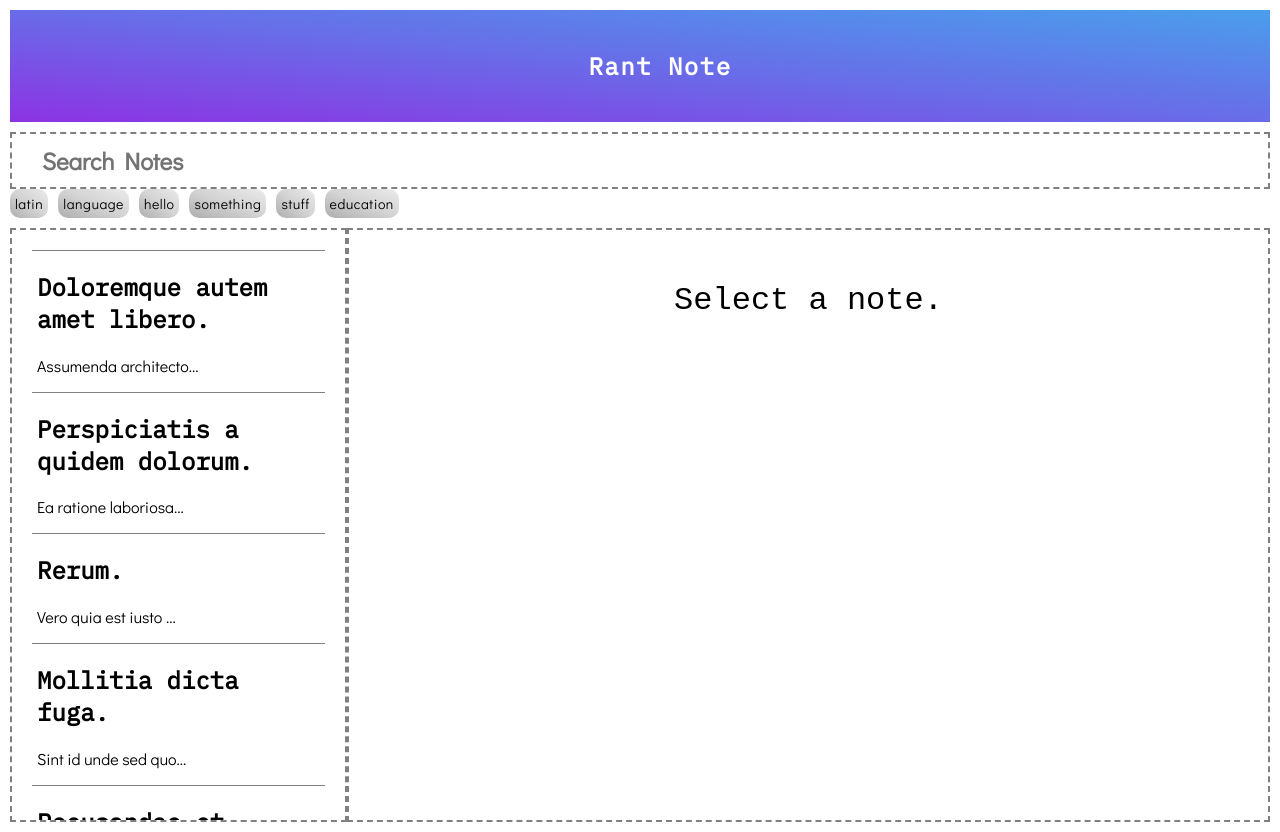
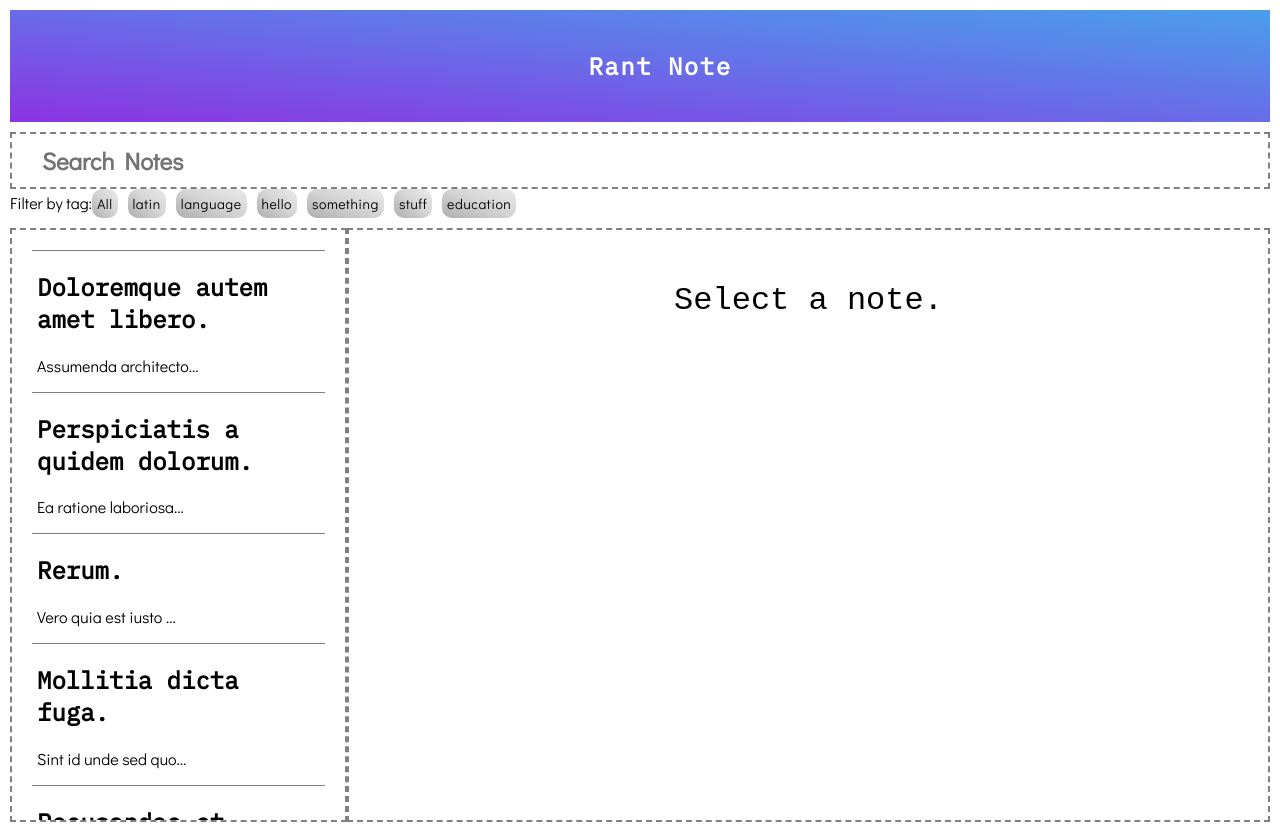
Before and after one commit to 1stofhername/react-rant-note, a React (Create React App) app: page / in a window 1280 px wide. Built offline with nearby package versions, Linux system fonts and the light colour scheme; data requests are answered from the project's data file.

Commit message:
Filter by tag selection

```diff
--- a/db/db.json
+++ b/db/db.json
@@ -23,7 +23,8 @@
       "tags": [
         "latin",
         "language",
-        "hello"
+        "hello",
+        "something"
       ]
     },
     {
@@ -103,7 +104,8 @@
       "body": "In alias in rerum dolorem architecto. Molestiae sunt qui. Et aperiam nihil. Nemo et odit ratione eum. Repellendus at sed sunt sed qui itaque ut debitis.\n \rAnimi sunt est incidunt occaecati eum dolores ea. Consectetur explicabo ut temporibus quibusdam non. Voluptatem eius sit. Ut facere possimus id deleniti voluptate. Laboriosam sed quia nihil perferendis in distinctio similique veniam.\n \rVero accusamus rem maxime sunt iste laborum consequatur eos. Aut asperiores ipsum nulla iusto fugit voluptatem delectus. Sint tenetur aut quidem accusamus alias iure earum ipsum culpa. Quo sit architecto.",
       "tags": [
         "latin",
-        "language"
+        "language",
+        "hello"
       ]
     },
     {
--- a/src/assets/css/brooke.css
+++ b/src/assets/css/brooke.css
@@ -224,7 +224,27 @@ button.tag {
   width:fit-content;
 }
 
-button.tag#add-new-tag {
+button.tag-selector {
+  display:inline;
+  background-image: linear-gradient(to right top, #adadad, #d3d3d3, #eceaea);
+  padding:5px;
+  border-radius: 10px;
+  margin-right: 10px;
+  color:black;
+  width:fit-content;
+}
+
+button[attribute="selected"] {
+  display:inline;
+  background-image: linear-gradient(to right top, #727272, #858484, #9c9c9c);
+  padding:5px;
+  border-radius: 10px;
+  margin-right: 10px;
+  color:white;
+  width:fit-content;
+}
+
+button.tag[attribute="inactive-tag"] {
   display:inline;
   background-image: none;
   padding:5px;
--- a/src/components/NoteContainer.js
+++ b/src/components/NoteContainer.js
@@ -9,12 +9,21 @@ function NoteContainer () {
   const [notes, setNotes] = useState([]);
   const [displayedNote, setDisplayedNote]=useState("");
   const [search, setSearch] = useState("");
-  const [tagFilters, setTagFilter] = useState("");
+  const [tagFilter, setTagFilter] = useState("");
+  const [displayedTags, setDisplayedTags] = useState([]);
   const [editMode, setEditMode]=useState("");
 
-  const filteredNotes = notes.filter(note=>note.title.toLowerCase().includes(search.toLowerCase()));
+  const filteredNotes = notes
+    .filter(note=>note.title.toLowerCase().includes(search.toLowerCase()))
+    .filter(note=> {
+      if(tagFilter) {
+      return note.tags.find(element=>element===tagFilter)
+    } else if (!tagFilter) {
+      return true
+    }
+  })
 
-
+    console.log(filteredNotes)
   //CRUD Functions
 
   useEffect(()=>{
@@ -76,7 +85,14 @@ function onDeleteButtonClick (item) {
 //onEvent State Toggle Functions
 
 function onTagClick (event) {
-  setTagFilter(event.target.name)
+  setTagFilter(()=>event.target.name);
+  let buttons = document.querySelectorAll('tag-selector')
+  buttons.forEach(button=>{console.log(button.name===event.target.name)})
+  (event.target).setAttribute("attribute", "selected");
+}
+
+function handleTagReset () {
+  setTagFilter("");
 }
 
 function toggleEditMode () {
@@ -114,7 +130,8 @@ function handleClearSearch () {
         />
       <TagFilter
         notes={notes}
-        handleTagFilter={onTagClick}
+        onTagClick={onTagClick}
+        handleTagReset={handleTagReset}
         />
       <div className="container">
         <Sidebar
--- a/src/components/NoteEditor.js
+++ b/src/components/NoteEditor.js
@@ -20,7 +20,7 @@ function NoteEditor({ note, onCancelClick, handleEditSubmit }) {
     <form className="note-editor" onSubmit={e=>onEditSubmit(e)}>
       <input type="text" name="title" value={editedNoteContent.title} onChange={e=>handleFormChange(e)} />
       <textarea name="body" value={editedNoteContent.body} onChange={e=>handleFormChange(e)} />
-      <input type="text" name="tags" id="tags" label="Tags:" value={editedNoteContent.tags} placeholder="Enter tags separated by #" onChange={(e)=>handleTagChange(e)} />
+      <input type="text" name="tags" id="tags" value={editedNoteContent.tags} placeholder="Enter tags separated by ," onChange={(e)=>handleTagChange(e)} />
       <div className="button-row">
         <input className="button" type="submit" value="Save"/>
         <button type="button" onClick={onCancelClick}>Cancel</button>
--- a/src/components/TagFilter.js
+++ b/src/components/TagFilter.js
@@ -1,14 +1,16 @@
 import React, { useState } from "react";
 
-function TagFilter ({ notes, handleTagFilter }) {
+function TagFilter ({ notes, onTagClick, handleTagReset }) {
     const allTags=[];
     notes.map(note=>allTags.push(...note.tags))
     const uniqueTags = ([... new Set(allTags)]);
 
     return (
     <div>
+        Filter by tag:
+        <button className="tag-selector" name="name" onClick={handleTagReset}> All </button>
         {uniqueTags.map(tag=>
-        <button key={tag} name={tag} className="tag" onClick={(e)=>handleTagFilter(e)}>
+        <button key={tag} name={tag} className="tag-selector" onClick={(e)=>onTagClick(e)}>
             {tag}
         </button>)}
     </div>
```
